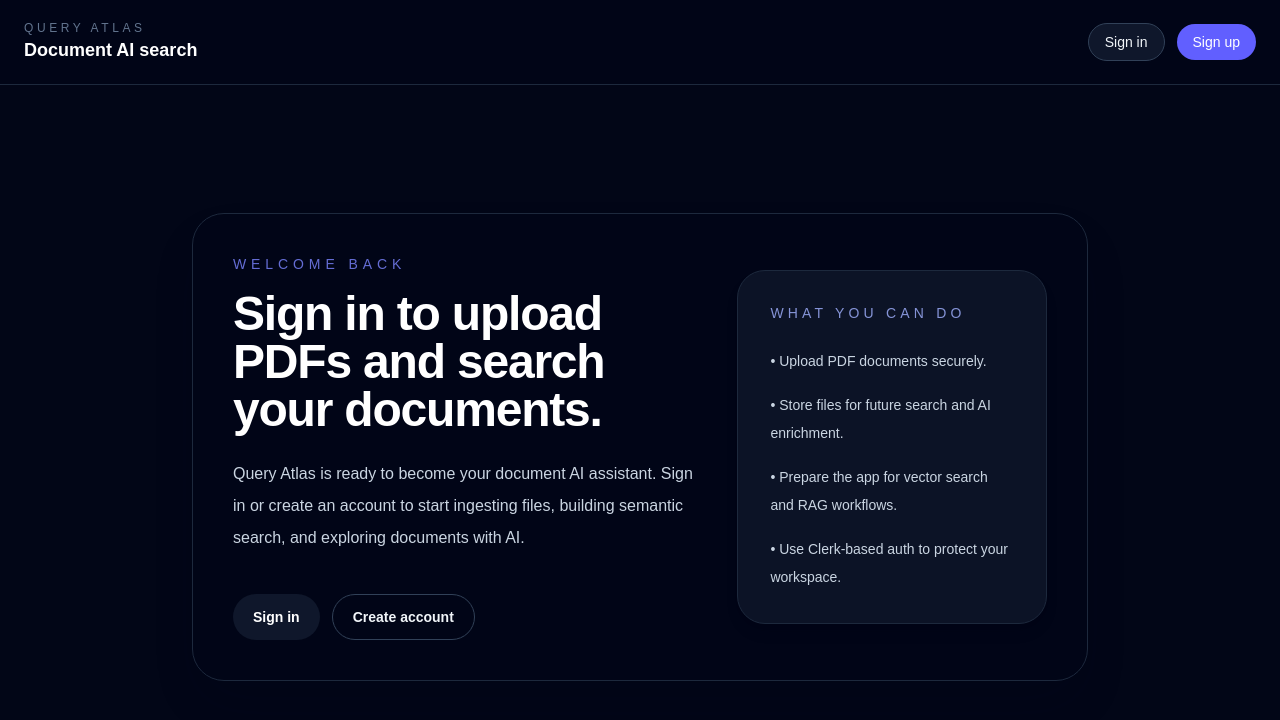
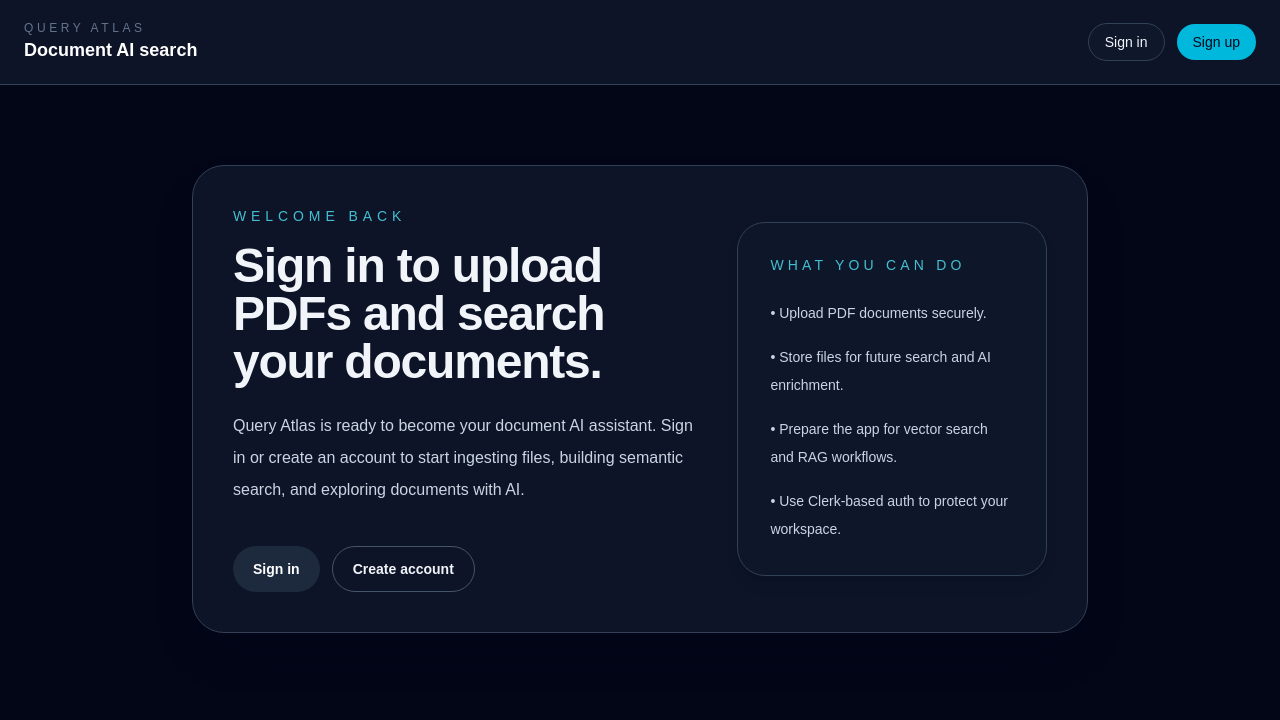
Before and after one commit to NirmalSingh100754/Query-Atlas, a Next.js app in the folder client/: page / in a window 1280 px wide. Shown: the top 720 px of the page. Built offline with nearby package versions, Linux system fonts and the light colour scheme; no server answers.

Commit message:
chore: clean up code structure and remove unused code blocks

```diff
--- a/client/app/globals.css
+++ b/client/app/globals.css
@@ -23,6 +23,8 @@
 html,
 body {
   min-height: 100%;
+  height: 100%;
+  overflow: hidden;
 }
 
 body {
--- a/client/app/layout.tsx
+++ b/client/app/layout.tsx
@@ -32,8 +32,8 @@
   return (
     <ClerkProvider>
       <html lang="en" className={`${geistSans.variable} ${geistMono.variable}`}>
-        <body className="min-h-screen bg-slate-950 text-slate-100">
-          <header className="flex items-center justify-between px-6 py-5 border-b border-slate-800 bg-slate-950/95 backdrop-blur-sm">
+        <body className="h-screen overflow-hidden bg-gradient-to-br from-slate-950 via-slate-900 to-slate-950 text-slate-100">
+          <header className="flex items-center justify-between px-6 py-5 border-b border-slate-700 bg-slate-900/90 backdrop-blur-sm">
             <div>
               <p className="text-xs uppercase tracking-[0.3em] text-slate-500">
                 Query Atlas
@@ -44,12 +44,12 @@
             <div className="flex items-center gap-3">
               <Show when="signed-out">
                 <SignInButton mode="modal">
-                  <button className="rounded-full border border-slate-700 bg-slate-900 px-4 py-2 text-sm font-medium text-slate-100 transition hover:border-slate-500 hover:text-white">
+                  <button className="rounded-full border border-slate-700 bg-slate-900 px-4 py-2 text-sm font-medium text-slate-100 transition hover:border-cyan-300 hover:text-white">
                     Sign in
                   </button>
                 </SignInButton>
                 <SignUpButton mode="modal">
-                  <button className="rounded-full bg-indigo-500 px-4 py-2 text-sm font-medium text-white transition hover:bg-indigo-400">
+                  <button className="rounded-full bg-cyan-500 px-4 py-2 text-sm font-medium text-slate-950 transition hover:bg-cyan-400">
                     Sign up
                   </button>
                 </SignUpButton>
@@ -65,15 +65,15 @@
             </div>
           </header>
 
-          <main className="flex min-h-[calc(100vh-76px)] flex-col items-center justify-center px-6 py-10">
+          <main className="flex flex-col items-center justify-center">
             <Show when="signed-out">
-              <div className="w-full max-w-4xl rounded-[32px] border border-slate-800 bg-slate-950/95 p-10 shadow-2xl shadow-slate-950/20 backdrop-blur-xl">
+              <div className="w-full max-w-4xl rounded-[32px] border border-slate-700 bg-slate-900/90 p-10 shadow-2xl shadow-slate-950/20 backdrop-blur-xl mt-20">
                 <div className="grid gap-10 lg:grid-cols-[1.2fr_0.8fr] lg:items-center">
                   <div>
-                    <p className="mb-4 text-sm uppercase tracking-[0.35em] text-indigo-400/80">
+                    <p className="mb-4 text-sm uppercase tracking-[0.35em] text-cyan-300/80">
                       Welcome back
                     </p>
-                    <h2 className="text-4xl font-semibold tracking-tight text-white sm:text-5xl">
+                    <h2 className="text-4xl font-semibold tracking-tight text-slate-100 sm:text-5xl">
                       Sign in to upload PDFs and search your documents.
                     </h2>
                     <p className="mt-6 max-w-xl text-base leading-8 text-slate-300">
@@ -82,20 +82,20 @@
 
                     <div className="mt-10 flex flex-col gap-3 sm:flex-row">
                       <SignInButton mode="modal">
-                        <button className="w-full rounded-full bg-slate-900 px-5 py-3 text-sm font-semibold text-white transition hover:bg-slate-800 sm:w-auto">
+                        <button className="w-full rounded-full bg-slate-800 px-5 py-3 text-sm font-semibold text-white transition hover:bg-slate-700 sm:w-auto">
                           Sign in
                         </button>
                       </SignInButton>
                       <SignUpButton mode="modal">
-                        <button className="w-full rounded-full border border-slate-700 bg-transparent px-5 py-3 text-sm font-semibold text-slate-100 transition hover:border-slate-500 sm:w-auto">
+                        <button className="w-full rounded-full border border-slate-600 bg-transparent px-5 py-3 text-sm font-semibold text-slate-100 transition hover:border-cyan-300 sm:w-auto">
                           Create account
                         </button>
                       </SignUpButton>
                     </div>
                   </div>
 
-                  <div className="rounded-[28px] border border-slate-800 bg-slate-900/80 p-8 text-slate-300 shadow-lg shadow-slate-950/10">
-                    <p className="text-sm uppercase tracking-[0.3em] text-indigo-300/80">
+                  <div className="rounded-[28px] border border-slate-700 bg-slate-900/85 p-8 text-slate-300 shadow-lg shadow-slate-950/10">
+                    <p className="text-sm uppercase tracking-[0.3em] text-cyan-300/80">
                       What you can do
                     </p>
                     <ul className="mt-6 space-y-4 text-sm leading-7">
--- a/client/app/page.tsx
+++ b/client/app/page.tsx
@@ -2,7 +2,7 @@
 
 export default function Home() {
   return (
-    <div className="min-h-screen w-screen flex bg-slate-950 text-slate-100">
+    <div className="min-h-screen w-screen flex bg-gradient-to-br from-slate-950 via-slate-900 to-slate-950 text-slate-100">
       <div className="flex w-[30vw] min-h-screen p-8 border-r border-slate-800 justify-center items-center">
         <FileUploadComponent />
       </div>
```
Also changed, not shown: 3 other files (tests, documents, lock files or other folders).
